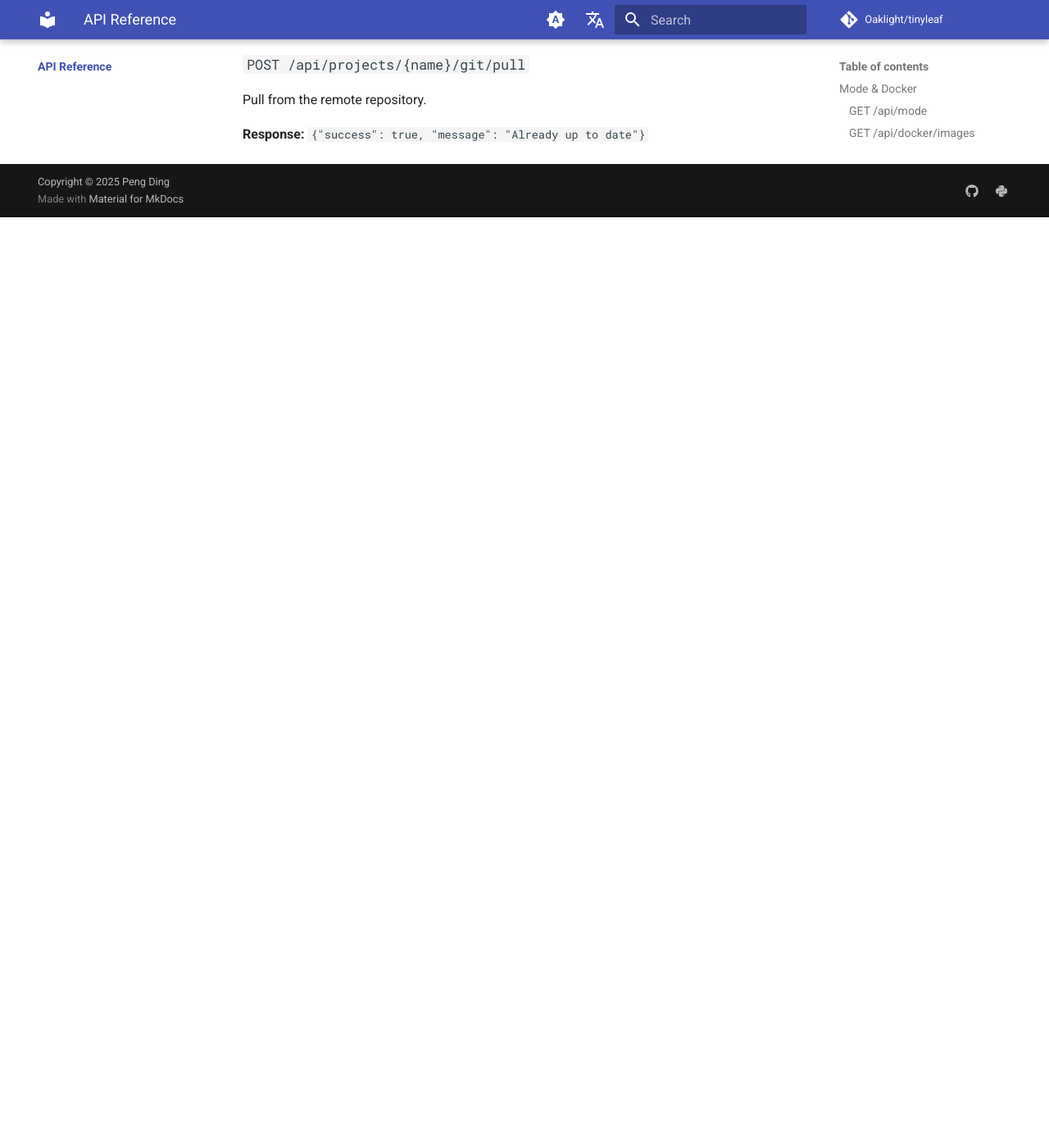
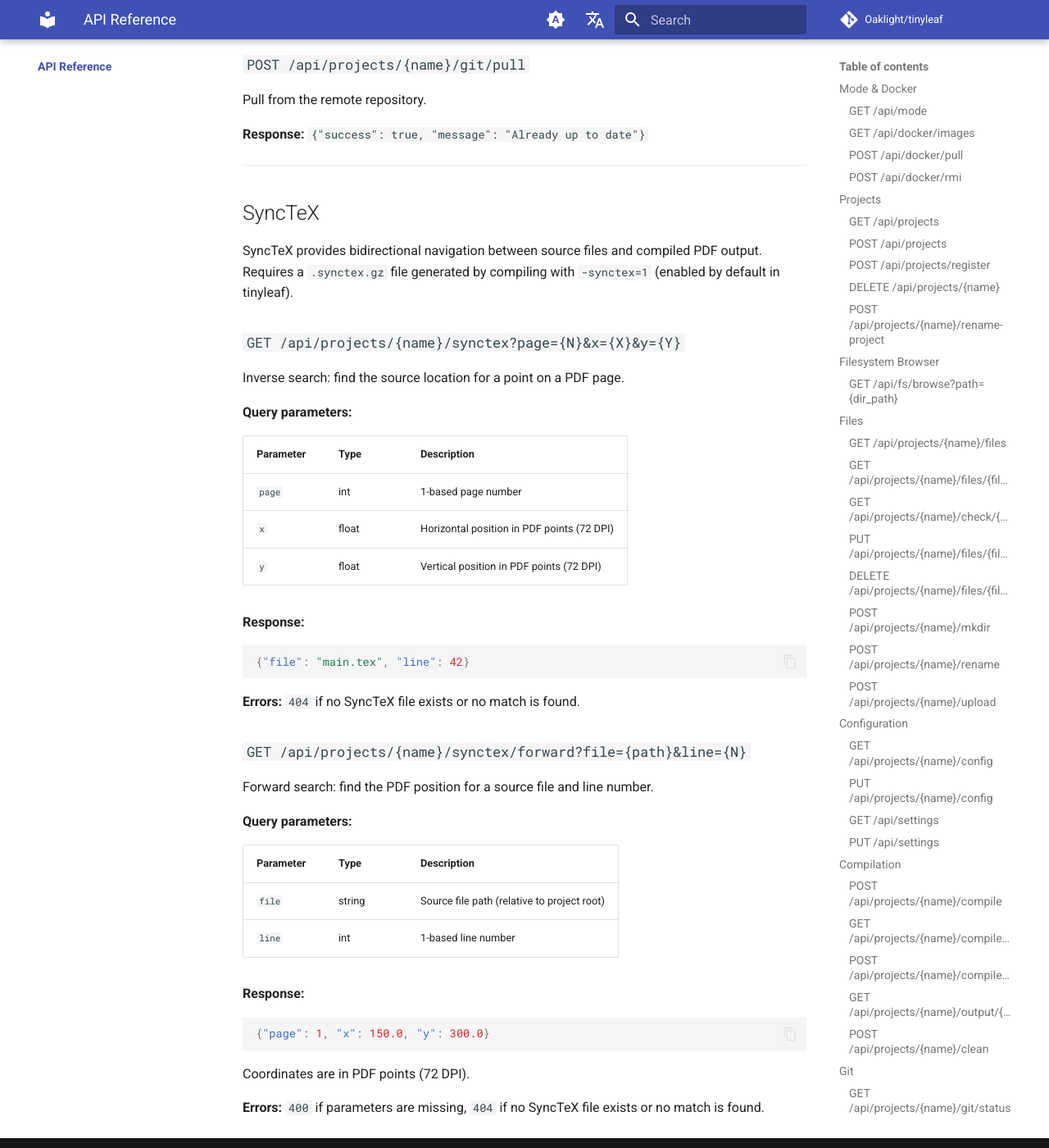
Before and after one commit to Oaklight/tinyleaf, an MkDocs documentation site: the page built from docs/api/index.md, in a window 1280 px wide and 1400 px high, scrolled down 9708 px. Shown: the whole window at 82% size. Built offline with MkDocs 1.6.1 and Material for MkDocs 9.7.7, drawn with Linux system fonts in a browser that asks for light colours; comment, search, counter and statistics services are not loaded; before the commit the page ends 9973 px from its top, so only the background shows below that.

Commit message:
docs: add SyncTeX bidirectional search documentation
- Add SyncTeX inverse/forward search to PDF Preview in changelog
- Add Ctrl+Shift+Enter and Ctrl+Click shortcuts to keyboard tables
- Add SyncTeX API endpoints to API reference

````diff
--- a/docs/api/index.md
+++ b/docs/api/index.md
@@ -444,3 +444,50 @@
 Pull from the remote repository.
 
 **Response:** `{"success": true, "message": "Already up to date"}`
+
+---
+
+## SyncTeX
+
+SyncTeX provides bidirectional navigation between source files and compiled PDF output. Requires a `.synctex.gz` file generated by compiling with `-synctex=1` (enabled by default in tinyleaf).
+
+### `GET /api/projects/{name}/synctex?page={N}&x={X}&y={Y}`
+
+Inverse search: find the source location for a point on a PDF page.
+
+**Query parameters:**
+
+| Parameter | Type | Description |
+|-----------|------|-------------|
+| `page` | int | 1-based page number |
+| `x` | float | Horizontal position in PDF points (72 DPI) |
+| `y` | float | Vertical position in PDF points (72 DPI) |
+
+**Response:**
+
+```json
+{"file": "main.tex", "line": 42}
+```
+
+**Errors:** `404` if no SyncTeX file exists or no match is found.
+
+### `GET /api/projects/{name}/synctex/forward?file={path}&line={N}`
+
+Forward search: find the PDF position for a source file and line number.
+
+**Query parameters:**
+
+| Parameter | Type | Description |
+|-----------|------|-------------|
+| `file` | string | Source file path (relative to project root) |
+| `line` | int | 1-based line number |
+
+**Response:**
+
+```json
+{"page": 1, "x": 150.0, "y": 300.0}
+```
+
+Coordinates are in PDF points (72 DPI).
+
+**Errors:** `400` if parameters are missing, `404` if no SyncTeX file exists or no match is found.
````
Also changed, not shown: docs/changelog.md (+5 -0 lines), docs/getting-started/quickstart.md (+2 -0 lines).
